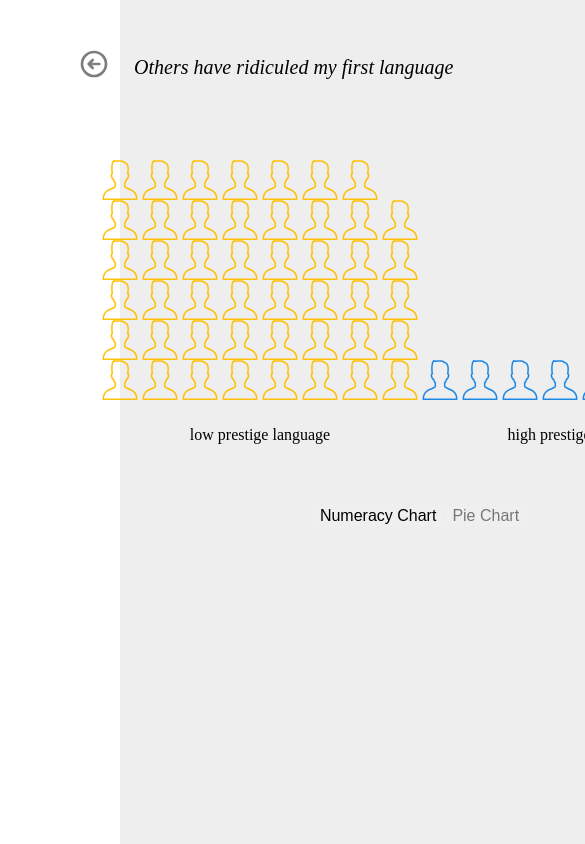
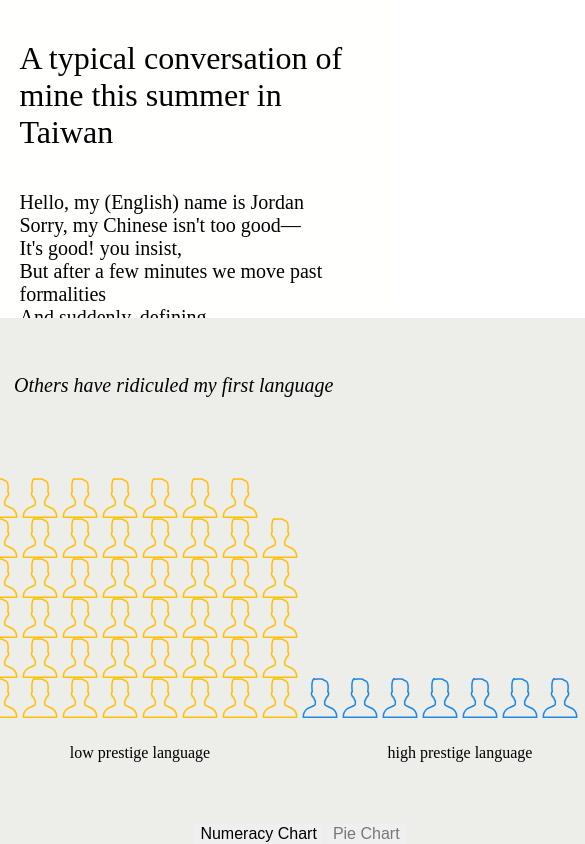
Before and after one commit to jordanlleslie/data-driven-poetry, a plain HTML site: page index.html in a window 390 px wide. Shown: the top 844 px of the page, 585 px wide, since content can reach past the window. Drawn offline with nearby package versions, Linux system fonts and the light colour scheme.

Commit message:
styling poem

```diff
--- a/index.html
+++ b/index.html
@@ -8,7 +8,7 @@
   <body>
       <div id="wrapper">
         <div id="poem-container">
-          <h1 class="title">A typical conversation of mine <br> this summer in Taiwan</h1>
+          <h1 class="title">A typical conversation of mine this summer in Taiwan</h1>
           <ul class="verse" id="verse1">
             <li>Hello, my (English) name is Jordan</li>
             <li>Sorry, my Chinese isn't too good—</li>
--- a/styles.css
+++ b/styles.css
@@ -9,10 +9,6 @@ p {
   padding: 0;
 }
 
-body {
-  padding-left: 5%;
-}
-
 .title {
   padding: 40px 0;
   font-weight: normal;
@@ -22,11 +18,10 @@ body {
   display: flex;
   align-items: center;
   flex-direction: column;
-  margin-left: 100px;
-  background-color: #eee;
+  background-color: #edede9;
   padding-top: 40px;
   width: 100%;
-  flex: 3;
+  flex: 5;
   min-width: 600px;
 }
 
@@ -90,10 +85,22 @@ li {
   min-height: calc(100vh);
 }
 
+@media (max-width: 1150px) {
+  #wrapper {
+    flex-direction: column;
+    max-height: calc(50vh);
+  }
+  #poem-container {
+    max-height: calc(20vh);
+  }
+}
+
 #poem-container {
+  padding: 0 5%;
   flex: 2;
   overflow: auto;
   max-height: calc(100vh);
+  background-color: #fffffe;
 }
 
 #statement-selector {
```
